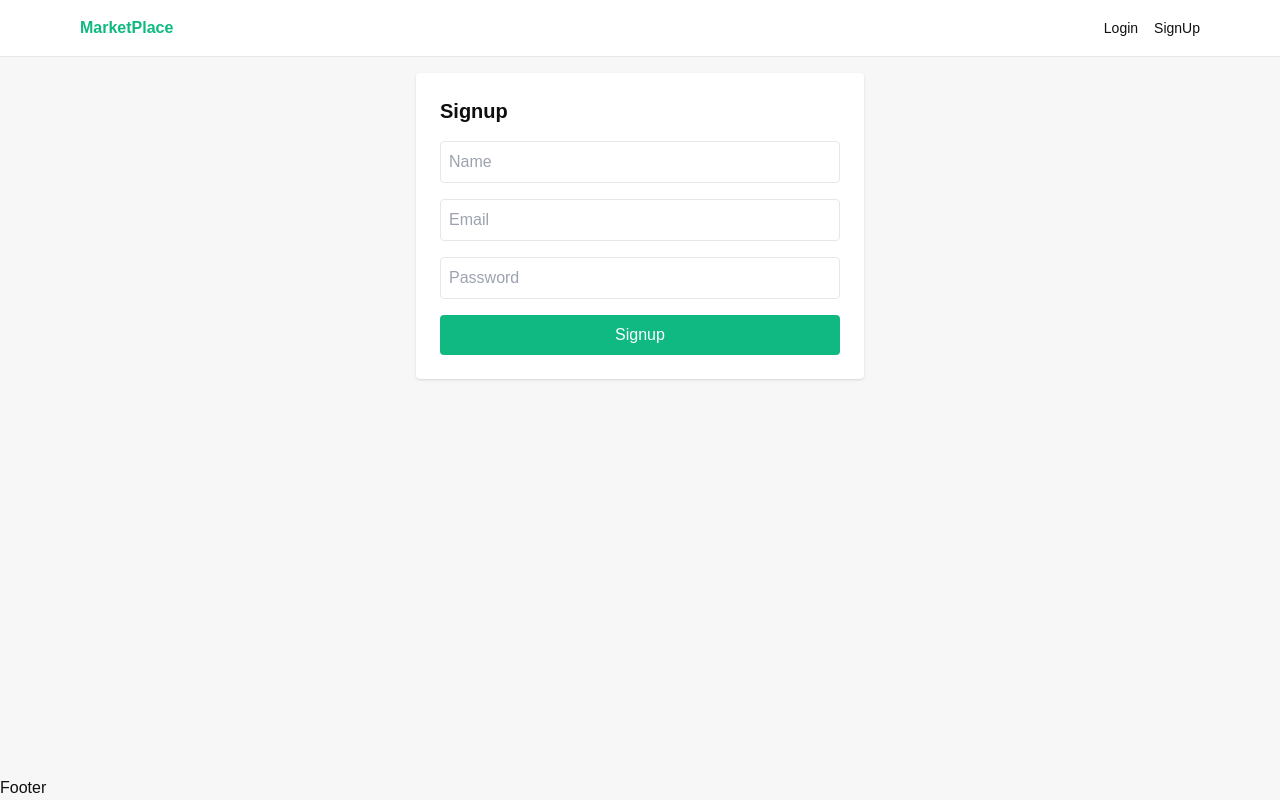
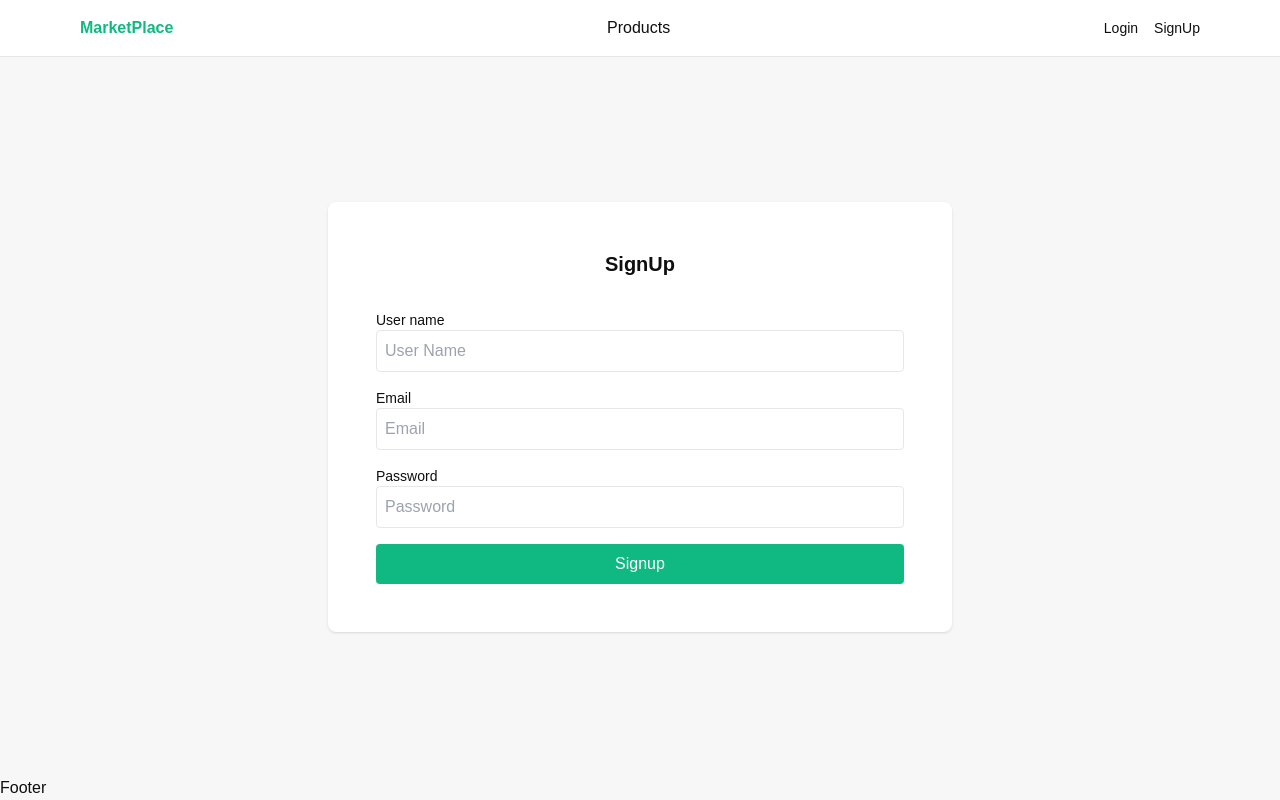
Before and after one commit to Ayyanar022/Marketplace-Fullstack-Project-next-nest, a Next.js app in the folder frontend/: page /signup in a window 1280 px wide. Built offline with nearby package versions, Linux system fonts and the light colour scheme; no server answers.

Commit message:
sign in form ui update

```diff
--- a/frontend/src/api/axios.ts
+++ b/frontend/src/api/axios.ts
@@ -23,7 +23,7 @@ api.interceptors.request.use(
 api.interceptors.response.use(
     (response) => response,
     (error)=>{
-        if(error.response?.this.state ===401){
+        if(error.response?.this?.state ===401){
             clearAuth();
             window.location.href = '/login';
         }
--- a/frontend/src/components/common/Navbar.tsx
+++ b/frontend/src/components/common/Navbar.tsx
@@ -21,9 +21,13 @@ const Navbar = () => {
     <header className='bg-cardBg border-b border-accent/10'>
       <div className="max-w-6xl mx-auto px-4 h-14 flex items-center
       justify-between">
-        <Link href='/products' className='font-semibold text-primary'>
+        <Link href='/' className='font-semibold text-primary'>
           MarketPlace
         </Link>
+
+        <nav>
+          <Link href='/products'>Products</Link>
+        </nav>
 
         <nav className="flex items-center gap-4 text-sm">
           {!isAuthenticated ?(
--- a/frontend/src/layouts/PublicLayout.tsx
+++ b/frontend/src/layouts/PublicLayout.tsx
@@ -12,7 +12,7 @@ const PublicLayout:React.FC<PublicLayoutProps> = ({children}) => {
         <Navbar />
 
     {/* page content */}
-        <main className='flex-1 w-full p-4'>
+        <main className='flex-1 w-full p-4 h-screen flex justify-center items-center'>
         {children}
         </main>
 
--- a/frontend/src/pages/login.tsx
+++ b/frontend/src/pages/login.tsx
@@ -1,6 +1,7 @@
 import { loginApi } from '@/api/authApi';
 import { loginSuccess } from '@/features/auth/authSlice';
 import PublicLayout from '@/layouts/PublicLayout'
+import Link from 'next/link';
 import { useRouter } from 'next/router';
 import React, { ReactElement, useState } from 'react'
 import toast from 'react-hot-toast';
@@ -26,7 +27,7 @@ const Login = () => {
         if(data.status===400) return toast.error(data.response.message||"Invalid");
 
 
-          // to store crrent user in store
+          // to store current user in store
         dispatch(
           loginSuccess({
             user:data.user,
@@ -50,23 +51,38 @@ const Login = () => {
 
 
   return (
-    <div className='max-w-md mx-auto bg-cardBg p-6 rounded shadow'>
-      <h1 className='text-xl font-semibold mb-4'>Login</h1>
-     {error && <p className='text-red-500 mb-3'>{error}</p>}
-      <form onSubmit={handleSubmit} className='flex flex-col gap-4'>
-        <input type="email" placeholder='Email' className='border p-2 rounded'
+
+    <div className='w-full md:w-1/2 mx-auto bg-cardBg p-12 rounded-lg  shadow '>
+      <h1 className='text-xl font-semibold mb-8 text-center'>Login</h1>
+      <form onSubmit={handleSubmit} className='flex flex-col gap-8 '>
+
+        <div className='flex flex-col '>
+          <label htmlFor="name" className='text-sm'>User name</label>
+        <input type="email" id='name' placeholder='Email' className='border p-2 rounded'
         value={email}
         onChange={(e)=>setEmail(e.target.value)}
         />
-        <input type="password" placeholder='Password' className='border p-2 rounded'
+        </div>
+
+        <div  className='flex flex-col '>
+          <div className='flex justify-between'>
+          <label htmlFor="password" className='text-sm'>Password</label>
+          <label htmlFor="password" className='text-sm text-primary'>Forgot Password?</label>
+          </div>
+
+        <input type="password" id='password' placeholder='Password' className='border p-2 rounded'
         value={password}
         onChange={(e)=>setPassword(e.target.value)}
         />
-        <button type='submit' className='bg-primary text-white py-2 rounded'>
+        </div>
+
+        <button type='submit' className='bg-primary text-white py-2.5 mt-5   rounded'>
           {loading ? "Logging in..." : "Login"}
         </button>
+        <p className='text-sm text-slate-500'>Don't have an account? <Link className='text-primary' href='/'>Sign up</Link></p>
       </form>
     </div>
+
   )
 }
 
--- a/frontend/src/pages/signup.tsx
+++ b/frontend/src/pages/signup.tsx
@@ -42,35 +42,43 @@ const Signup = () => {
   }
 
   return (
-    <div className='max-w-md mx-auto bg-cardBg p-6 rounded shadow'>
-      <h1 className='text-xl font-semibold mb-4'>
-        Signup
-      </h1>
-      {error && <p className='text-red-500 mb-3'>{error}</p>}
 
-      <form onSubmit={handleSubmit} className='flex flex-col gap-4'>
-        <input type="text" placeholder='Name'
-         className='border rounded p-2 '
-         value={formData.name}
+        <div className='w-full md:w-1/2 mx-auto bg-cardBg p-12 rounded-lg  shadow '>
+      <h1 className='text-xl font-semibold mb-8 text-center'>SignUp</h1>
+          <form onSubmit={handleSubmit} className='flex flex-col gap-4'>
+
+        <div className='flex flex-col '>
+          <label htmlFor="name" className='text-sm'>User name</label>
+        <input type="text" id='name' placeholder='User Name' className='border p-2 rounded'
+             value={formData.name}
          onChange={(e)=>setFormData((p)=>({...p ,name:e.target.value}))}
-         />
-        <input type="email" className='border p-2 rounded'
-         placeholder='Email'
-         value={formData.email}
+        />
+        </div>
+        <div className='flex flex-col '>
+          <label htmlFor="email" className='text-sm'>Email</label>
+        <input type="email" id='email' placeholder='Email' className='border p-2 rounded'
+          value={formData.email}
          onChange={(e)=>setFormData((p)=>({...p,email:e.target.value}))}
+        />
+        </div>
 
-         />
-        <input type="password" className='border p-2 rounded'
-        placeholder='Password'
+        <div className='flex flex-col '>
+          <label htmlFor="password" className='text-sm'>Password</label>
+        <input type="password" id='password' placeholder='Password' className='border p-2 rounded'
         value={formData.password}
         onChange={(e)=>setFormData(p=>({...p,password:e.target.value}))}
         />
+        </div>
+
+
         <button type='submit' className='bg-primary text-white py-2 rounded'>
           {loading ? "Signing up...": "Signup"}
         </button>
       </form>
     </div>
   )
+
+
 }
 
 Signup.getLayout = function getLayout(page:ReactElement){
@@ -79,3 +87,36 @@ Signup.getLayout = function getLayout(page:ReactElement){
 
 
 export default Signup
+
+
+
+
+
+    // <div className='max-w-md mx-auto bg-cardBg p-6 rounded shadow'>
+    //   <h1 className='text-xl font-semibold mb-4'>
+    //     Signup
+    //   </h1>
+    //   {error && <p className='text-red-500 mb-3'>{error}</p>}
+
+    //   <form onSubmit={handleSubmit} className='flex flex-col gap-4'>
+    //     <input type="text" placeholder='Name'
+    //      className='border rounded p-2 '
+    //      value={formData.name}
+    //      onChange={(e)=>setFormData((p)=>({...p ,name:e.target.value}))}
+    //      />
+    //     <input type="email" className='border p-2 rounded'
+    //      placeholder='Email'
+    //      value={formData.email}
+    //      onChange={(e)=>setFormData((p)=>({...p,email:e.target.value}))}
+
+    //      />
+    //     <input type="password" className='border p-2 rounded'
+    //     placeholder='Password'
+    //     value={formData.password}
+    //     onChange={(e)=>setFormData(p=>({...p,password:e.target.value}))}
+    //     />
+    //     <button type='submit' className='bg-primary text-white py-2 rounded'>
+    //       {loading ? "Signing up...": "Signup"}
+    //     </button>
+    //   </form>
+    // </div>
```
Also changed, not shown: frontend/src/layouts/UserLayout.tsx (+0 -35 lines), 1 other file (tests, documents, lock files or other folders).
